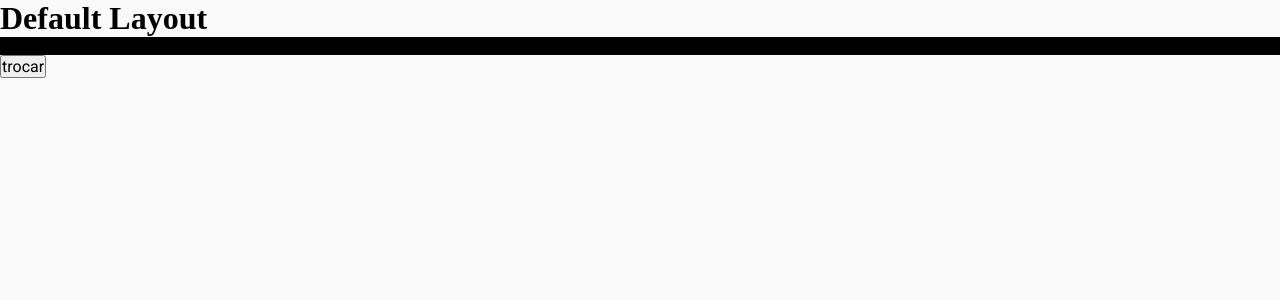
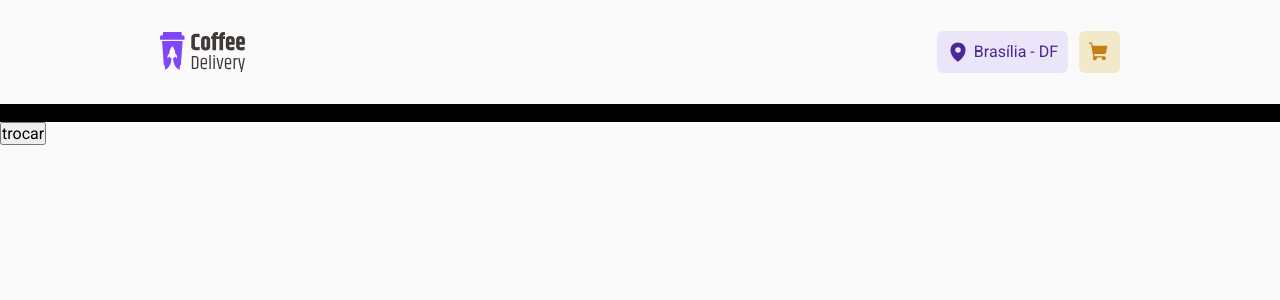
Before and after one commit to Rhuan-Guilherme/coffee-delivery, a React (Vite) app in the folder client/: page / in a window 1280 px wide. Shown: the top 300 px of the page. Built offline with nearby package versions, Linux system fonts and the light colour scheme.

Commit message:
Client: Criando estrutura e estilização do cabeçalho

```diff
--- a/client/package.json
+++ b/client/package.json
@@ -11,6 +11,7 @@
   },
   "dependencies": {
     "date-fns": "^4.1.0",
+    "phosphor-react": "^1.4.1",
     "react": "^18.3.1",
     "react-dom": "^18.3.1",
     "react-hook-form": "^7.54.0",
--- /dev/null
+++ b/client/src/components/Header/index.tsx
@@ -0,0 +1,25 @@
+import { MapPin, ShoppingCart } from 'phosphor-react';
+import {
+  ButtonLocation,
+  ButtonsContainer,
+  ButtonShoppingCart,
+  HeaderContainer,
+} from './styles';
+
+export function Header() {
+  return (
+    <HeaderContainer>
+      <img src="./logo.svg" alt="" />
+
+      <ButtonsContainer>
+        <ButtonLocation>
+          <MapPin weight="fill" size={22} />
+          <span>Brasília - DF</span>
+        </ButtonLocation>
+        <ButtonShoppingCart>
+          <ShoppingCart weight="fill" size={22} />
+        </ButtonShoppingCart>
+      </ButtonsContainer>
+    </HeaderContainer>
+  );
+}
--- /dev/null
+++ b/client/src/components/Header/styles.ts
@@ -0,0 +1,54 @@
+import styled from 'styled-components';
+
+export const HeaderContainer = styled.header`
+  width: 100vw;
+  height: 6.5rem;
+  padding: 0 15rem;
+
+  display: flex;
+  align-items: center;
+  justify-content: space-between;
+
+  @media (max-width: 1400px) {
+    padding: 0 10rem;
+  }
+
+  @media (max-width: 1020px) {
+    padding: 0 5rem;
+  }
+
+  @media (max-width: 700px) {
+    padding: 0 1rem;
+  }
+`;
+
+export const ButtonsContainer = styled.div`
+  display: flex;
+  align-items: center;
+  justify-content: center;
+  gap: 0.7rem;
+`;
+
+export const BaseButtons = styled.button`
+  padding: 0.6rem;
+  line-height: 0;
+  border: none;
+  border-radius: 6px;
+`;
+
+export const ButtonLocation = styled(BaseButtons)`
+  display: flex;
+  align-items: center;
+  justify-content: center;
+  gap: 0.3rem;
+  font-family: 'Roboto', sans-serif;
+  font-weight: 400;
+
+  color: ${(props) => props.theme.colors.purpleDark};
+  background-color: ${(props) => props.theme.colors.purpleLight};
+`;
+
+export const ButtonShoppingCart = styled(BaseButtons)`
+  color: ${(props) => props.theme.colors.yellowDark};
+  background-color: ${(props) => props.theme.colors.yellowLight};
+`;
--- a/client/src/layouts/defaultLayout/index.tsx
+++ b/client/src/layouts/defaultLayout/index.tsx
@@ -1,10 +1,11 @@
 import { Outlet } from 'react-router-dom';
+import { Header } from '../../components/Header';
 
 export function DefaultLayout() {
   return (
-    <div>
-      <h1>Default Layout</h1>
+    <>
+      <Header />
       <Outlet />
-    </div>
+    </>
   );
 }
```
Also changed, not shown: client/public/logo.svg (added), 1 other file (tests, documents, lock files or other folders).
